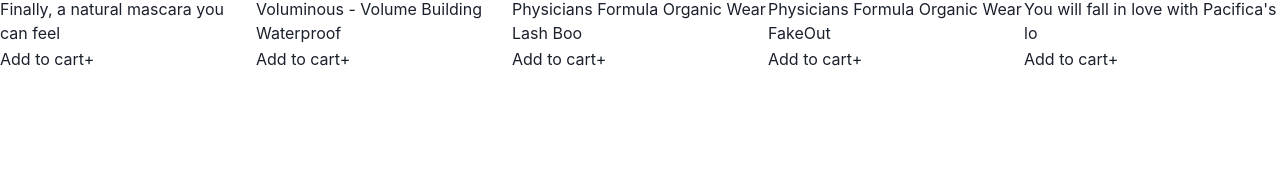
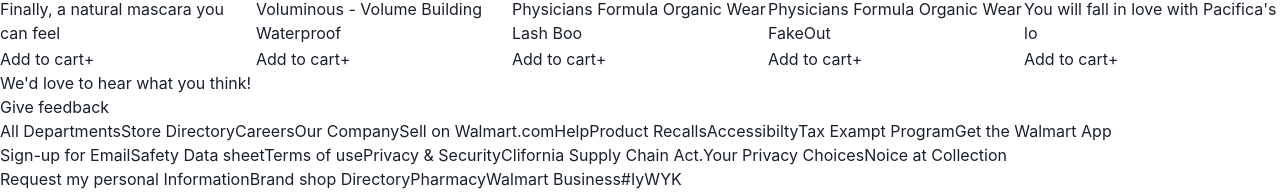
Before and after one commit to aman2282003/E-commerce_site, a React (Vite) app: page / in a window 1280 px wide. Shown: the part 6988-7182 px from the top of the page. Before the commit the page ends 7059 px from the top, so only its background shows below. Built offline with nearby package versions, Linux system fonts and the light colour scheme.

Commit message:
Update Allroutes.jsx

```diff
--- a/src/Routes/Allroutes.jsx
+++ b/src/Routes/Allroutes.jsx
@@ -42,7 +42,8 @@
             <Items3 />
             <Gridpicture5 />
             <Items4 />
-
+           <Footer1/>
+            <Footer2/>
 
         </>
     )
```
